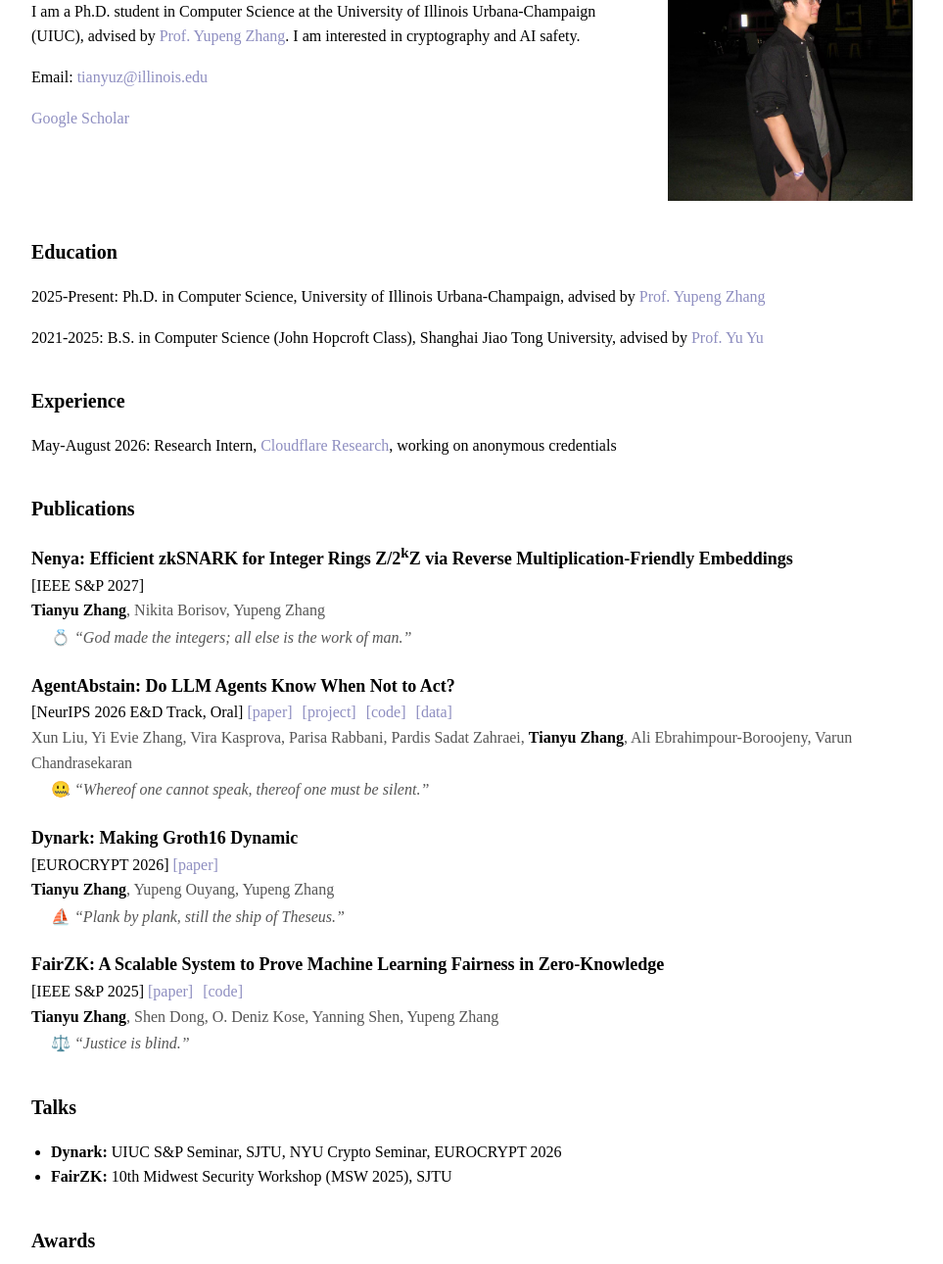
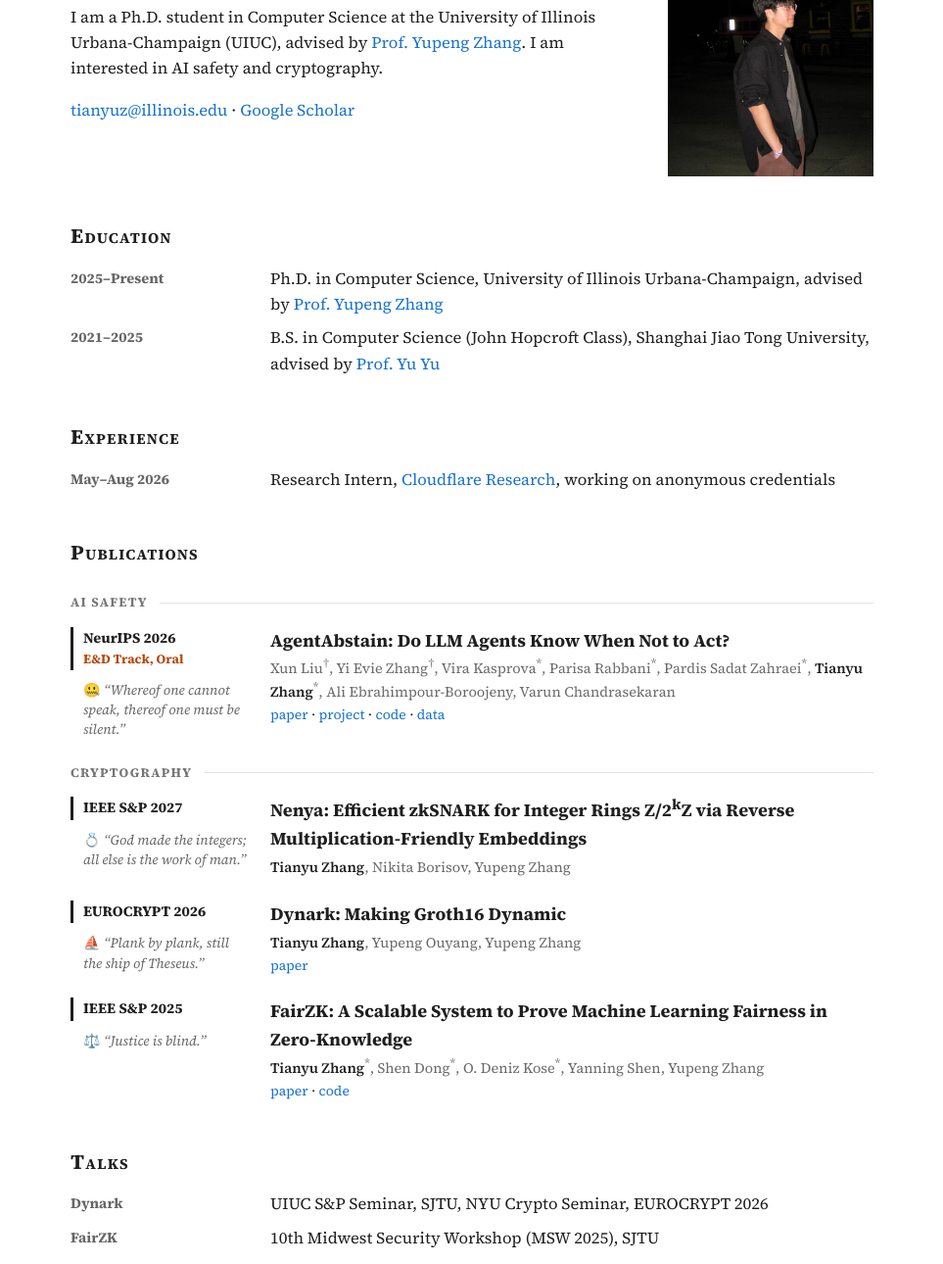
Before and after one commit to tnyuzg/tnyuzg.github.io, a plain HTML site: page index.html in a window 1280 px wide. Shown: the part 148-1438 px from the top of the page at 98% size, without its empty margins (158-1121 px from the left). Drawn offline with Linux system fonts and the light colour scheme.

Commit message:
Redesign: venue column layout, group publications by area
- Source Serif 4, small-caps section headings, dated left column
- Publications grouped into AI Safety and Cryptography, mottos as margin notes
- Interests reordered to AI safety and cryptography
- Add Outstanding Graduate of Shanghai award
- Mark project leads and equal contribution as stated in the papers

Co-Authored-By: Claude Opus 5.5 <noreply@anthropic.com>

```diff
--- a/index.html
+++ b/index.html
@@ -5,13 +5,13 @@
     <meta name="viewport" content="width=device-width, initial-scale=1.0">
 
     <title>Tianyu Zhang - CS Ph.D. Student at UIUC</title>
-    <meta name="description" content="Tianyu Zhang is a Ph.D. student in computer science at the University of Illinois Urbana-Champaign (UIUC), advised by Prof. Yupeng Zhang. He works on cryptography, zero-knowledge proofs and zk-SNARKs, and AI safety.">
+    <meta name="description" content="Tianyu Zhang is a Ph.D. student in computer science at the University of Illinois Urbana-Champaign (UIUC), advised by Prof. Yupeng Zhang. He works on AI safety and cryptography, including zero-knowledge proofs and zk-SNARKs.">
     <meta name="author" content="Tianyu Zhang">
     <meta name="robots" content="index, follow">
     <link rel="canonical" href="https://tnyuzg.github.io/">
 
     <meta property="og:title" content="Tianyu Zhang - CS Ph.D. Student at UIUC">
-    <meta property="og:description" content="Ph.D. student in computer science at UIUC, advised by Prof. Yupeng Zhang. Cryptography, zero-knowledge proofs and zk-SNARKs, AI safety.">
+    <meta property="og:description" content="Ph.D. student in computer science at UIUC, advised by Prof. Yupeng Zhang. AI safety, cryptography, zero-knowledge proofs and zk-SNARKs.">
     <meta property="og:image" content="https://tnyuzg.github.io/image/night.jpg">
     <meta property="og:url" content="https://tnyuzg.github.io/">
     <meta property="og:type" content="profile">
@@ -29,7 +29,7 @@
       "image": "https://tnyuzg.github.io/image/night.jpg",
       "email": "mailto:tianyuz@illinois.edu",
       "jobTitle": "Ph.D. Student in Computer Science",
-      "description": "Ph.D. student in computer science at the University of Illinois Urbana-Champaign, working on cryptography, zero-knowledge proofs and zk-SNARKs, and AI safety.",
+      "description": "Ph.D. student in computer science at the University of Illinois Urbana-Champaign, working on AI safety and cryptography, including zero-knowledge proofs and zk-SNARKs.",
       "affiliation": {
         "@type": "CollegeOrUniversity",
         "name": "University of Illinois Urbana-Champaign",
@@ -48,98 +48,152 @@
     }
     </script>
 
+    <link rel="preconnect" href="https://fonts.googleapis.com">
+    <link rel="preconnect" href="https://fonts.gstatic.com" crossorigin>
+    <link rel="stylesheet" href="https://fonts.googleapis.com/css2?family=Source+Serif+4:ital,opsz,wght@0,8..60,400;0,8..60,600;0,8..60,700;1,8..60,400&display=swap">
+
     <style>
-        body { max-width: 900px; margin: auto; padding: 20px; font-family: serif; line-height: 1.6; }
-        .about-container { display: flex; align-items: center; justify-content: space-between; }
-        .about-text { flex: 1; padding-right: 20px; }
-        .about-container img { width: 250px; height: auto; object-fit: cover; }
-        img { object-fit: cover; }
-        h1 { font-size: 24px; }
-        h2 { font-size: 20px; margin-top: 36px; }
-        a { color: #00007272; text-decoration: none; }
+        *, *::before, *::after { box-sizing: border-box; }
+        body { font-family: "Source Serif 4", Georgia, serif; font-size: 16.5px; line-height: 1.6; color: #1f1f1f;
+               max-width: 860px; margin: 0 auto; padding: 48px 20px 64px; background: #fff; }
+        img { max-width: 100%; }
+        a { color: #1772d0; text-decoration: none; }
         a:hover { text-decoration: underline; }
-        ul { padding-left: 20px; }
-        .publication { margin-bottom: 22px; }
-        .publication .title { font-size: 18px; font-weight: bold; }
-        .publication .meta a { margin-right: 6px; }
-        .publication .authors { color: #555; }
-        .publication .authors b { color: #000; }
-        .epigraph { margin: 2px 0 0 20px; color: #555; }
-        .toggle { cursor: pointer; font-weight: bold; }
-        .content { display: none; margin-left: 20px; }
+        sup { line-height: 0; }
+
+        /* header */
+        .hero { display: flex; gap: 40px; align-items: center; }
+        .intro { flex: 1; }
+        .photo { width: 210px; flex: none; }
+        h1 { font-size: 32px; font-weight: 700; margin: 0 0 12px; }
+        .cn { font-weight: 400; color: #666; margin-left: .2em; }
+
+        /* section headings */
+        h2 { font-size: 21px; font-weight: 700; font-variant: small-caps; letter-spacing: .06em; margin: 44px 0 14px; }
+        h3 { display: flex; align-items: center; gap: 12px; font-size: 13px; font-weight: 700; text-transform: uppercase;
+             letter-spacing: .1em; color: #777; margin: 24px 0 14px; }
+        h3::after { content: ""; flex: 1; height: 1px; background: #e3e3e3; }
+
+        /* dated rows: education, experience, talks, awards, service */
+        .rows { display: grid; grid-template-columns: 180px 1fr; gap: 8px 24px; }
+        .row { display: contents; }
+        .when { color: #666; font-weight: 700; font-size: 14.5px; padding-top: 1px; }
+
+        /* publications: venue and motto on the left, paper on the right */
+        .pub { display: grid; grid-template-columns: 180px 1fr; gap: 24px; margin-bottom: 22px; }
+        .venue { border-left: 3px solid #1f1f1f; padding-left: 10px; }
+        .v-name { font-weight: 700; font-size: 14.5px; }
+        .v-note { font-size: 13px; color: #b54708; font-weight: 700; }
+        .v-quote { font-size: 14px; line-height: 1.45; color: #666; margin: 10px 0 0 13px; }
+        .title { font-weight: 700; font-size: 18px; margin-bottom: 3px; }
+        .authors { color: #6b6b6b; font-size: 14.5px; }
+        .authors b { color: #1f1f1f; font-weight: 600; }
+        .links { font-size: 14px; }
+
+
+        @media (max-width: 640px) {
+            .hero { flex-direction: column-reverse; align-items: flex-start; gap: 20px; }
+            .photo { width: 160px; }
+            .pub, .rows { grid-template-columns: 1fr; gap: 4px; }
+            .pub { margin-bottom: 26px; }
+            .row { display: block; margin-bottom: 8px; }
+        }
     </style>
-    <script>
-        function toggleContent(id, element) {
-            var content = document.getElementById(id);
-            var isHidden = content.style.display === "none" || content.style.display === "";
-            content.style.display = isHidden ? "block" : "none";
-            element.textContent = isHidden ? "▼  " + element.textContent.slice(2) : "▶ " + element.textContent.slice(2);
-        }
-    </script>
 
 </head>
 <body>
 
-    <div class="about-container">
-        <div class="about-text">
-            <h1>Tianyu Zhang 张天宇</h1>
-            <p> I am a Ph.D. student in Computer Science at the University of Illinois Urbana-Champaign (UIUC),
+    <header class="hero">
+        <div class="intro">
+            <h1>Tianyu Zhang <span class="cn">张天宇</span></h1>
+            <p>I am a Ph.D. student in Computer Science at the University of Illinois Urbana-Champaign (UIUC),
                 advised by <a href="https://zhangyp.web.illinois.edu">Prof. Yupeng Zhang</a>.
-                I am interested in cryptography and AI safety.</p>
-            <p> Email: <a href="mailto:tianyuz@illinois.edu">tianyuz@illinois.edu</a> </p>
-            <p> <a href="https://scholar.google.com/citations?user=cQbbysIAAAAJ">Google Scholar</a> </p>
+                I am interested in AI safety and cryptography.</p>
+            <p><a href="mailto:tianyuz@illinois.edu">tianyuz@illinois.edu</a> · <a href="https://scholar.google.com/citations?user=cQbbysIAAAAJ">Google Scholar</a></p>
         </div>
-        <img src="image/night.jpg" alt="Tianyu Zhang, Ph.D. student in computer science at UIUC">
+        <img class="photo" src="image/night.jpg" alt="Tianyu Zhang, Ph.D. student in computer science at UIUC">
+    </header>
+
+    <h2>Education</h2>
+    <div class="rows">
+        <div class="row"><div class="when">2025–Present</div><div class="what">Ph.D. in Computer Science, University of Illinois Urbana-Champaign, advised by <a href="https://zhangyp.web.illinois.edu">Prof. Yupeng Zhang</a></div></div>
+        <div class="row"><div class="when">2021–2025</div><div class="what">B.S. in Computer Science (John Hopcroft Class), Shanghai Jiao Tong University, advised by <a href="http://yuyu.hk">Prof. Yu Yu</a></div></div>
     </div>
 
-    <h2>Education</h2>
-    <p>2025-Present: Ph.D. in Computer Science, University of Illinois Urbana-Champaign, advised by <a href="https://zhangyp.web.illinois.edu">Prof. Yupeng Zhang</a></p>
-    <p>2021-2025: B.S. in Computer Science (John Hopcroft Class), Shanghai Jiao Tong University, advised by <a href="http://yuyu.hk">Prof. Yu Yu</a></p>
-
     <h2>Experience</h2>
-    <p>May-August 2026: Research Intern, <a href="https://research.cloudflare.com">Cloudflare Research</a>, working on anonymous credentials</p>
+    <div class="rows">
+        <div class="row"><div class="when">May–Aug 2026</div><div class="what">Research Intern, <a href="https://research.cloudflare.com">Cloudflare Research</a>, working on anonymous credentials</div></div>
+    </div>
 
     <h2>Publications</h2>
 
-    <div class="publication">
-        <div class="title">Nenya: Efficient zkSNARK for Integer Rings Z/2<sup>k</sup>Z via Reverse Multiplication-Friendly Embeddings</div>
-        <div class="meta"><span class="venue">[IEEE S&amp;P 2027]</span></div>
-        <div class="authors"><b>Tianyu Zhang</b>, Nikita Borisov, Yupeng Zhang</div>
-        <p class="epigraph">💍 <em>“God made the integers; all else is the work of man.”</em></p>
+    <h3>AI Safety</h3>
+
+    <div class="pub">
+        <div class="left">
+            <div class="venue"><div class="v-name">NeurIPS 2026</div><div class="v-note">E&amp;D Track, Oral</div></div>
+            <div class="v-quote">🤐 <em>“Whereof one cannot speak, thereof one must be silent.”</em></div>
+        </div>
+        <div class="body">
+            <div class="title">AgentAbstain: Do LLM Agents Know When Not to Act?</div>
+            <div class="authors">Xun Liu<sup title="project lead">†</sup>, Yi Evie Zhang<sup title="project lead">†</sup>, Vira Kasprova<sup title="equal contribution">*</sup>, Parisa Rabbani<sup title="equal contribution">*</sup>, Pardis Sadat Zahraei<sup title="equal contribution">*</sup>, <b>Tianyu Zhang</b><sup title="equal contribution">*</sup>, Ali Ebrahimpour-Boroojeny, Varun Chandrasekaran</div>
+            <div class="links"><a href="https://arxiv.org/abs/2607.10059">paper</a> · <a href="https://agentabstain.github.io/">project</a> · <a href="https://github.com/AntiQuality/agentabstain">code</a> · <a href="https://huggingface.co/datasets/antiquality/agentabstain">data</a></div>
+        </div>
     </div>
 
-    <div class="publication">
-        <div class="title">AgentAbstain: Do LLM Agents Know When Not to Act?</div>
-        <div class="meta"><span class="venue">[NeurIPS 2026 E&amp;D Track, Oral]</span> <a href="https://arxiv.org/abs/2607.10059">[paper]</a> <a href="https://agentabstain.github.io/">[project]</a> <a href="https://github.com/AntiQuality/agentabstain">[code]</a> <a href="https://huggingface.co/datasets/antiquality/agentabstain">[data]</a></div>
-        <div class="authors">Xun Liu, Yi Evie Zhang, Vira Kasprova, Parisa Rabbani, Pardis Sadat Zahraei, <b>Tianyu Zhang</b>, Ali Ebrahimpour-Boroojeny, Varun Chandrasekaran</div>
-        <p class="epigraph">🤐 <em>“Whereof one cannot speak, thereof one must be silent.”</em></p>
+    <h3>Cryptography</h3>
+
+    <div class="pub">
+        <div class="left">
+            <div class="venue"><div class="v-name">IEEE S&amp;P 2027</div></div>
+            <div class="v-quote">💍 <em>“God made the integers; all else is the work of man.”</em></div>
+        </div>
+        <div class="body">
+            <div class="title">Nenya: Efficient zkSNARK for Integer Rings Z/2<sup>k</sup>Z via Reverse Multiplication-Friendly Embeddings</div>
+            <div class="authors"><b>Tianyu Zhang</b>, Nikita Borisov, Yupeng Zhang</div>
+        </div>
     </div>
 
-    <div class="publication">
-        <div class="title">Dynark: Making Groth16 Dynamic</div>
-        <div class="meta"><span class="venue">[EUROCRYPT 2026]</span> <a href="https://eprint.iacr.org/2025/1897">[paper]</a></div>
-        <div class="authors"><b>Tianyu Zhang</b>, Yupeng Ouyang, Yupeng Zhang</div>
-        <p class="epigraph">⛵ <em>“Plank by plank, still the ship of Theseus.”</em></p>
+    <div class="pub">
+        <div class="left">
+            <div class="venue"><div class="v-name">EUROCRYPT 2026</div></div>
+            <div class="v-quote">⛵ <em>“Plank by plank, still the ship of Theseus.”</em></div>
+        </div>
+        <div class="body">
+            <div class="title">Dynark: Making Groth16 Dynamic</div>
+            <div class="authors"><b>Tianyu Zhang</b>, Yupeng Ouyang, Yupeng Zhang</div>
+            <div class="links"><a href="https://eprint.iacr.org/2025/1897">paper</a></div>
+        </div>
     </div>
 
-    <div class="publication">
-        <div class="title">FairZK: A Scalable System to Prove Machine Learning Fairness in Zero-Knowledge</div>
-        <div class="meta"><span class="venue">[IEEE S&amp;P 2025]</span> <a href="https://arxiv.org/abs/2505.07997">[paper]</a> <a href="https://github.com/tnyuzg/FairZK">[code]</a></div>
-        <div class="authors"><b>Tianyu Zhang</b>, Shen Dong, O. Deniz Kose, Yanning Shen, Yupeng Zhang</div>
-        <p class="epigraph">⚖️ <em>“Justice is blind.”</em></p>
+    <div class="pub">
+        <div class="left">
+            <div class="venue"><div class="v-name">IEEE S&amp;P 2025</div></div>
+            <div class="v-quote">⚖️ <em>“Justice is blind.”</em></div>
+        </div>
+        <div class="body">
+            <div class="title">FairZK: A Scalable System to Prove Machine Learning Fairness in Zero-Knowledge</div>
+            <div class="authors"><b>Tianyu Zhang</b><sup title="equal contribution">*</sup>, Shen Dong<sup title="equal contribution">*</sup>, O. Deniz Kose<sup title="equal contribution">*</sup>, Yanning Shen, Yupeng Zhang</div>
+            <div class="links"><a href="https://arxiv.org/abs/2505.07997">paper</a> · <a href="https://github.com/tnyuzg/FairZK">code</a></div>
+        </div>
     </div>
 
     <h2>Talks</h2>
-    <ul>
-        <li><b>Dynark:</b> UIUC S&amp;P Seminar, SJTU, NYU Crypto Seminar, EUROCRYPT 2026</li>
-        <li><b>FairZK:</b> 10th Midwest Security Workshop (MSW 2025), SJTU</li>
-    </ul>
+    <div class="rows">
+        <div class="row"><div class="when">Dynark</div><div class="what">UIUC S&amp;P Seminar, SJTU, NYU Crypto Seminar, EUROCRYPT 2026</div></div>
+        <div class="row"><div class="when">FairZK</div><div class="what">10th Midwest Security Workshop (MSW 2025), SJTU</div></div>
+    </div>
 
     <h2>Awards</h2>
-    <p>2022-2023: National Scholarship</p>
+    <div class="rows">
+        <div class="row"><div class="when">2025</div><div class="what">Outstanding Graduate of Shanghai</div></div>
+        <div class="row"><div class="when">2022–2023</div><div class="what">National Scholarship</div></div>
+    </div>
 
     <h2>Service</h2>
-    <p>Subreviewer: EUROCRYPT 2026, IEEE S&amp;P 2027</p>
+    <div class="rows">
+        <div class="row"><div class="when">Subreviewer</div><div class="what">EUROCRYPT 2026, IEEE S&amp;P 2027</div></div>
+    </div>
 
     <h2>Miscellaneous</h2>
         <p>
```
